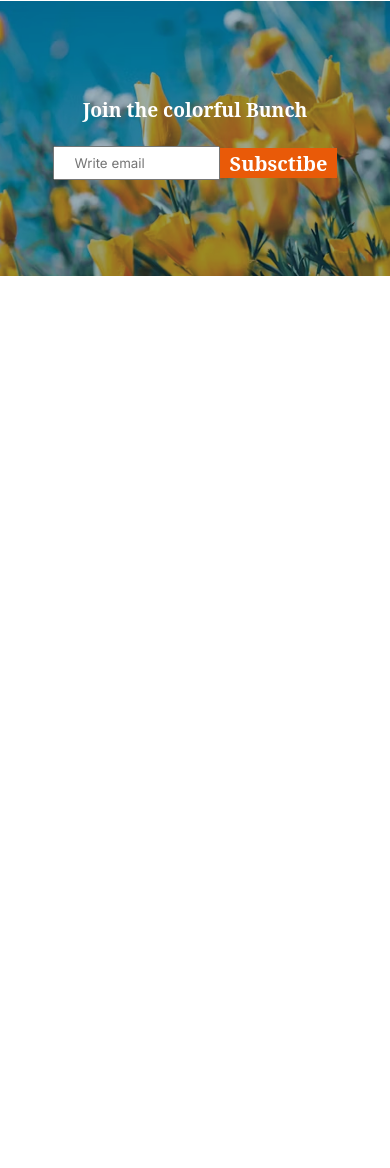
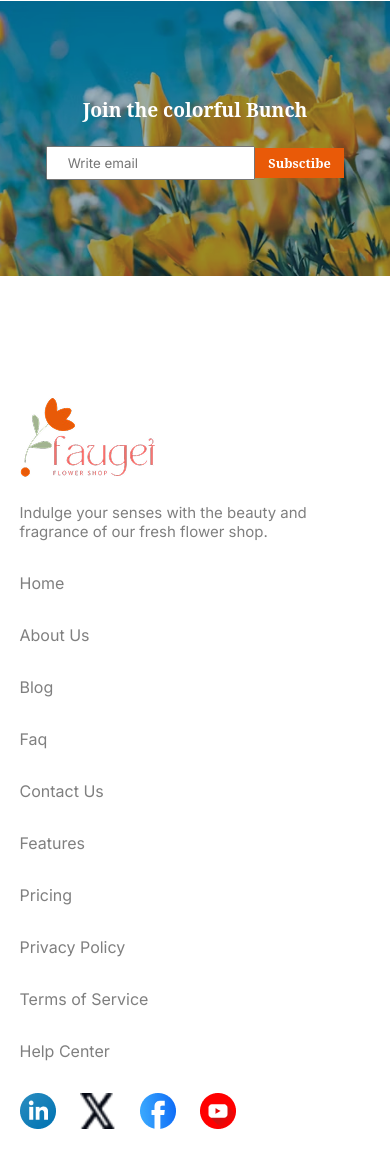
Before and after one commit to jinnahakondo/Responsive-Flowers, a plain HTML site: page index.html in a window 390 px wide. Shown: the part 4933-6101 px from the top of the page. Before the commit the page ends 5329 px from the top, so only its background shows below. Drawn offline with Linux system fonts and the light colour scheme.

Commit message:
Responsive footer Section Added

```diff
--- a/index.html
+++ b/index.html
@@ -168,19 +168,49 @@
 
 
         <!-- --------- Join the colorful Bunch start----------------- -->
-        <section id="join" class="w m-b m-w">
-            <div >
+        <section id="join" class=" m-b m-w">
+            <div>
                 <h2 class="font-noto">Join the colorful Bunch</h2>
-               <div class="join-feild">
-                 <input type="email" placeholder="Write email">
-                <a href="#" class="btn"> Subsctibe</a>
-               </div>
+                <div class="join-feild">
+                    <input type="email" placeholder="Write email">
+                    <a href="#" class="btn"> Subsctibe</a>
+                </div>
             </div>
 
         </section>
         <!-- --------- Join the colorful Bunch end----------------- -->
-
     </main>
+    <!-- ---------footer section ---------  -->
+    <footer>
+        <div class="footer-content w m-w">
+            <div class="footer-logo">
+                <img src="assets/logo.png" alt="">
+                <p class="description">
+                    Indulge your senses with the beauty and fragrance of our fresh flower shop.
+                </p>
+            </div> <!--this is for footer logo and text-->
+            <div class="footer-links">
+                <a href="#">Home</a>
+                <a href="#">About Us</a>
+                <a href="#">Blog</a>
+                <a href="#">Faq</a>
+                <a href="#">Contact Us</a>
+            </div>
+            <div class="footer-links">
+                <a href="#">Features</a>
+                <a href="#">Pricing</a>
+                <a href="#">Privacy Policy</a>
+                <a href="#">Terms of Service</a>
+                <a href="#">Help Center</a>
+            </div>
+            <div id="icon">
+                <img src="assets/icon-linkedin.png" alt="">
+                <img src="assets/icon-twitter.png" alt="">
+                <img src="assets/icon-facebook.png" alt="">
+                <img src="assets/icon-youtube.png" alt="">
+            </div>
+        </div>
+    </footer>
 </body>
 
 </html>
--- a/styles/style.css
+++ b/styles/style.css
@@ -322,7 +322,7 @@ a {
 
 
 input {
-    width: 50%;
+    width: 640px;
     height: 50px;
     padding: 15px 0 15px 20px;
 }
@@ -332,6 +332,7 @@ input {
     justify-content: center;
     align-items: center;
     height: 50px;
+    width: 180px;
     padding: 0 10px;
     margin-bottom: 0px;
     background-color: #E95A08;
@@ -347,9 +348,48 @@ input {
 }
 
 /* -- --------- Join the colorful Bunch end----------------- -- */
+/* ------- footer section -------- */
+footer {
+    margin-bottom: 50px;
+}
 
+.footer-content {
+    display: flex;
+    justify-content: space-between;
+    /* align-items: center; */
+    gap: 110px;
+}
 
+.footer-links a {
+    display: block;
+    text-decoration: none;
+    color: var(--primary-clr);
+    font-size: 1rem;
+    font-weight: 400;
+    margin-bottom: 32px;
+    font-family: "Inter", sans-serif;
 
+}
+
+.footer-logo {
+    width: 30%;
+}
+
+.footer-logo img {
+    margin-bottom: 20px;
+}
+
+#icon img {
+    width: 36px;
+    height: 36px;
+}
+
+#icon {
+    display: flex;
+    /* justify-content: center; */
+    /* align-items: center; */
+    gap: 24px;
+}
 
 /* ------- responsive design--------  */
 @media screen and (max-width:576px) {
@@ -491,11 +531,33 @@ input {
     }
 
     #join .btn {
+        width: 30%;
+    }
+
+    input {
+        width: 70%;
+    }
+
+    #join .btn {
         height: 30px;
         border: 0px;
+        font-size: .8rem;
     }
 
+
     /* -- --------- latest Section end----------------- -- */
+
+    /* footer  */
+    .footer-content {
+        flex-direction: column;
+        gap: 0px;
+    }
+
+    .footer-logo {
+        width: 100%;
+        margin-bottom: 32px;
+    }
+
 
     /* ------- responsive design end--------  */
 
```
